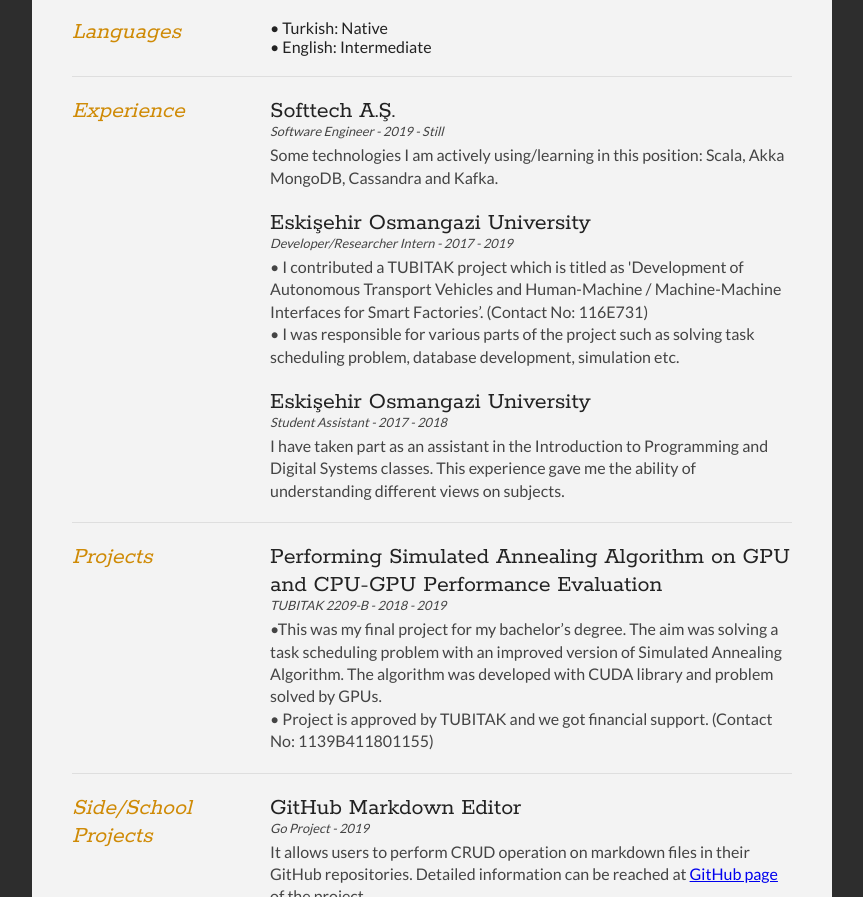
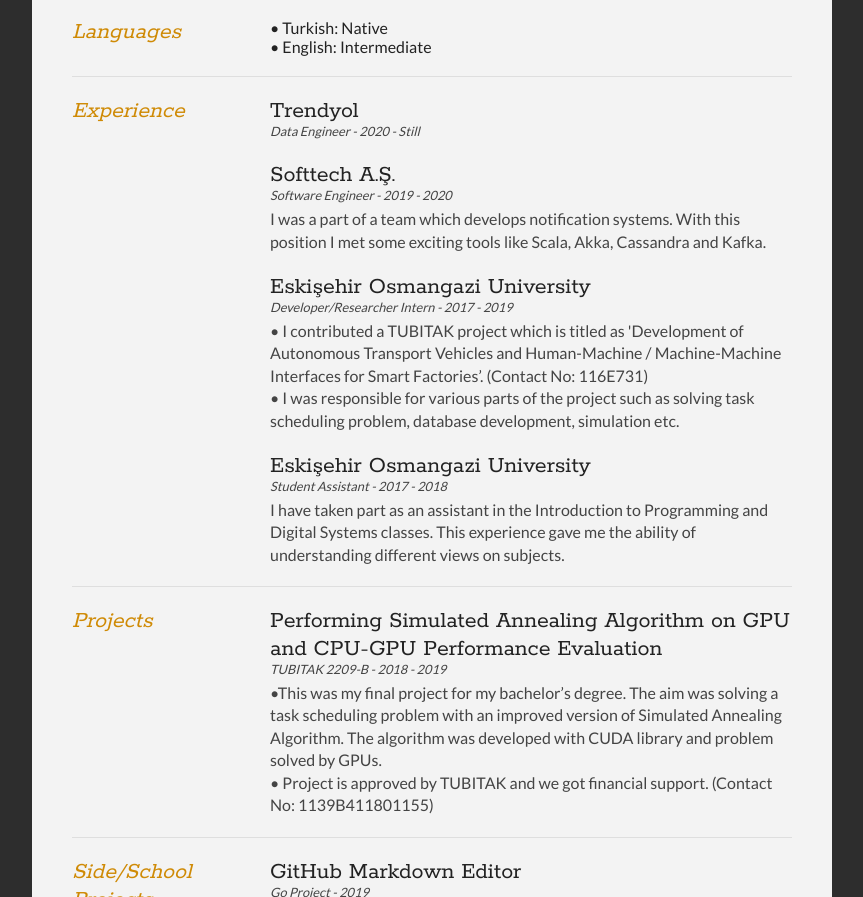
Before and after one commit to tahirozdemir34/cv-for-web, a plain HTML site: page index.html in a window 1280 px wide. Shown: the part 824-1721 px from the top of the page, without its empty margins (208-1071 px from the left). Drawn offline with Linux system fonts and the light colour scheme.

Commit message:
trendyol

```diff
--- a/index.html
+++ b/index.html
@@ -59,7 +59,7 @@
 					<div class="sectionContent">
 						<p>I have experience in C-family languages and Python. Furthermore, I used them for robotic programming with ROS. I used MsSQL and MongoDB for database parts of my projects.
 							<br/>I have worked with people who were in different time-zones with a home-office system for one of my previous projects.
-							Thus, I can say that I am suitable for both classic and home-office working style. I am currently learning Scala, Akka and Kafka. I always have enthusiasm for new technologies.
+							Thus, I can say that I am suitable for both classic and home-office working style. I am currently learning Scala, Spark and some other big data tools. I always have enthusiasm for new technologies.
 							Besides all of these I am blogging on both <a href="https://medium.com/@tahirozdemir34" target="_blank">Medium</a>
 							and my <a href="https://www.tahirozdemir.com" target="_blank">domain</a>.
 						</p>
@@ -110,9 +110,14 @@
 
 				<div class="sectionContent">
 					<article>
+						<h2>Trendyol</h2>
+						<p class="subDetails">Data Engineer - 2020 - Still</p>
+						<p></p>
+					</article>
+					<article>
 						<h2>Softtech A.Ş.</h2>
-						<p class="subDetails">Software Engineer - 2019 - Still</p>
-						<p>Some technologies I am actively using/learning in this position: Scala, Akka MongoDB, Cassandra and Kafka.</p>
+						<p class="subDetails">Software Engineer - 2019 - 2020</p>
+						<p>I was a part of a team which develops notification systems. With this position I met some exciting tools like Scala, Akka, Cassandra and Kafka.</p>
 					</article>
 					<article>
 						<h2>Eskişehir Osmangazi University</h2>
```
Also changed, not shown: 2 other files.
